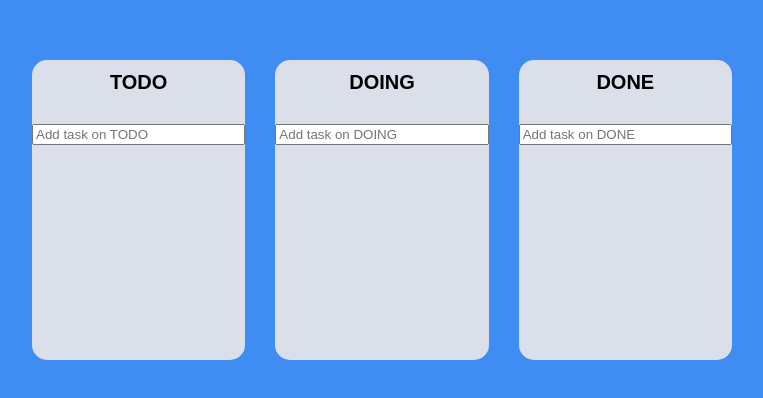
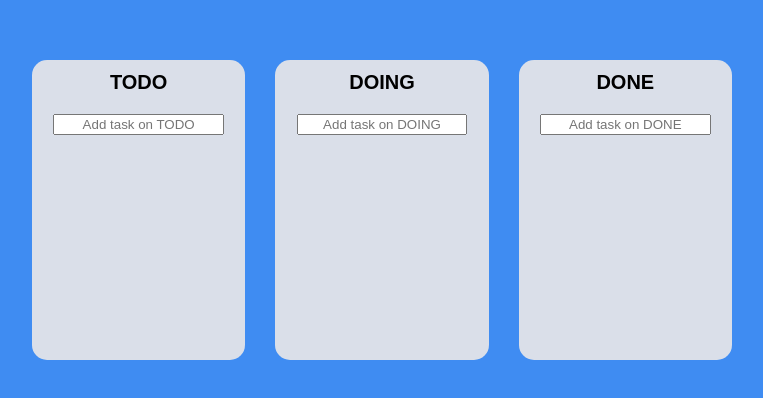
Before and after one commit to OrKrj/nomad-react-trello, a React (Create React App) app: page / in a window 1280 px wide. Shown: the part 190-588 px from the top of the page, without its empty margins (258-1021 px from the left). Built offline with nearby package versions, Linux system fonts and the light colour scheme.

Commit message:
Add comments and minor CSS updates for card, input, and board components

```diff
--- a/src/Components/Board.tsx
+++ b/src/Components/Board.tsx
@@ -2,9 +2,7 @@ import { Droppable } from "react-beautiful-dnd";
 import DraggableCard from "./DraggableCard";
 import styled from "styled-components";
 import { useForm } from "react-hook-form";
-import { useRef } from "react";
 import { IToDo, toDoState } from "../atoms";
-import { text } from "stream/consumers";
 import { useSetRecoilState } from "recoil";
 
 const Wrapper = styled.div`
@@ -14,6 +12,7 @@ const Wrapper = styled.div`
   border-radius: 15px;
   display: flex;
   flex-direction: column;
+  align-items: center;
 `;
 
 interface IAreaProps {
@@ -30,13 +29,15 @@ const Area = styled.div<IAreaProps>`
       : "transparent"};
   flex-grow: 1;
   transition: background-color 0.3s ease-in-out;
-  padding: 20px;
+  margin-top: 10px;
+  padding: 10px 5px;
+  width: 100%;
 `;
 
 const Title = styled.h2`
   text-align: center;
   font-weight: 600;
-  margin-bottom: 30px;
+  margin-bottom: 20px;
   font-size: 20px;
 `;
 
@@ -46,8 +47,10 @@ interface IBoardProps {
 }
 
 const Form = styled.form`
-  width: 100%;
+  width: 80%;
+  border-radius: 20px;
   input {
+    text-align: center;
     width: 100%;
   }
 `;
@@ -69,6 +72,8 @@ function Board({ toDos, boardId }: IBoardProps) {
         ...allBoards,
         // 반대로 위에서부터 추가하려면
         // [newTodo, ...allBoards[boardId]]
+        // 참고로 []는 키를 함수 내에서 동적 키로 사용하는
+        // js ES6 computed property name 문법임
         [boardId]: [...allBoards[boardId], newToDo],
       };
     });
--- a/src/Components/DraggableCard.tsx
+++ b/src/Components/DraggableCard.tsx
@@ -6,6 +6,7 @@ const Card = styled.div<{ isDragging: boolean }>`
   background-color: ${(props) =>
     props.isDragging ? "#74b9ff" : props.theme.cardColor};
   padding: 10px;
+  margin: 0px 10px;
   margin-bottom: 10px;
   border-radius: 5px;
   box-shadow: ${(props) =>
```
